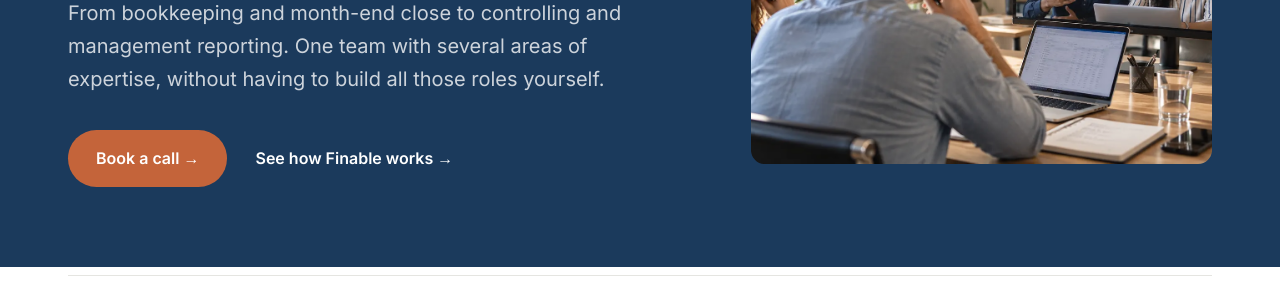
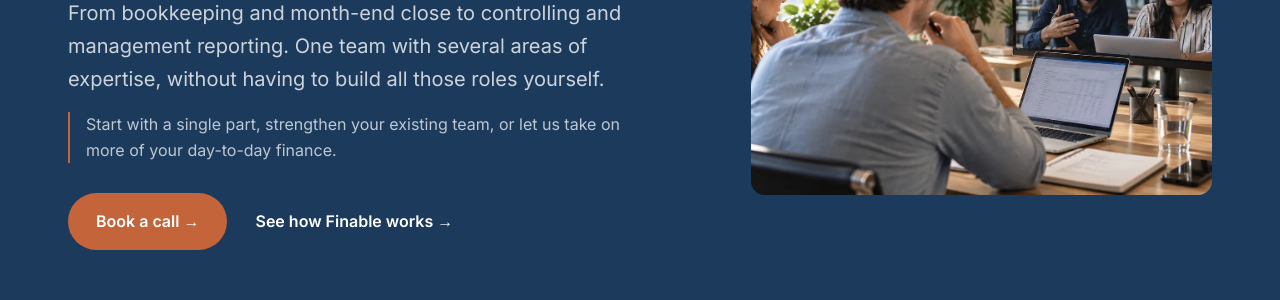
Before and after one commit to samsomtim-pixel/finable, an Astro site: page /en in a window 1280 px wide. Shown: the part 357-657 px from the top of the page. Built offline with nearby package versions, Linux system fonts and the light colour scheme; Astro itself is replaced by a stand-in of ours.

Commit message:
Hero: regel over beginnen met één onderdeel (#65)
De hero claimde de hele finance-functie en vroeg daarna om een gesprek.
Nergens stond dat je met één onderdeel kunt beginnen, terwijl de meeste
samenwerkingen zo starten: The Good Roll begon met het inboeken.

Een regel onder de introductie, rustiger gezet met een terracotta
accentlijn, zodat hij de drempel verlaagt in plaats van met de claim te
concurreren. Beide talen, omdat NL en EN een homepagecomponent delen.
Verder niets op de pagina gewijzigd.

```diff
--- a/src/components/Home.astro
+++ b/src/components/Home.astro
@@ -24,7 +24,8 @@ const { copy: c } = Astro.props;
         <div class="hero-brand" style="margin-bottom:26px">{c.hero.eyebrowA}<span>{c.hero.eyebrowB}</span></div>
         <h1 style="font-size:clamp(38px,4.6vw,56px);line-height:1.05;margin-bottom:26px">{c.hero.h1a} <span class="hero-h1-b">{c.hero.h1b}</span></h1>
         <p style="font-size:clamp(17px,1.7vw,20px);color:rgba(255,255,255,.78);max-width:560px;text-wrap:pretty">{c.hero.sub}</p>
-        <div style="display:flex;flex-wrap:wrap;align-items:center;gap:16px 28px;margin-top:34px">
+        <p class="hero-start">{c.hero.start}</p>
+        <div style="display:flex;flex-wrap:wrap;align-items:center;gap:16px 28px;margin-top:30px">
           <Button href={c.hero.cta.href}>{c.hero.cta.label} &rarr;</Button>
           <a href={c.hero.secondary.href} class="on-dark-link" style="font-weight:600;font-size:16px;color:var(--white)">{c.hero.secondary.label} &rarr;</a>
         </div>
@@ -246,6 +247,10 @@ const { copy: c } = Astro.props;
   /* Zodra de hero éénkolommig wordt, krijgt "Elke maand." een eigen regel: hetzelfde ritme als op desktop,
      en op mobiel voorkomt het dat de balanced wrap midden in "Wij runnen je finance." breekt. */
   @media (max-width:1023px){ .hero-h1-b{display:block} }
+  /* De 'begin met één onderdeel'-regel: direct onder de introductie, iets rustiger gezet met een
+     terracotta accentlijn, zodat de introductie de kop blijft dragen en deze regel de drempel
+     verlaagt in plaats van om aandacht te concurreren. */
+  .hero-start{margin-top:16px;padding-left:16px;border-left:2px solid var(--terracotta);font-size:16px;color:var(--on-dark-secondary);line-height:1.6;max-width:560px;text-wrap:pretty}
   a{transition:opacity .15s}
   a:hover{opacity:.72}
   .on-dark-link:hover{color:var(--terracotta);opacity:1}
--- a/src/copy/home.en.ts
+++ b/src/copy/home.en.ts
@@ -16,6 +16,7 @@ export const en: HomeCopy = {
     h1a: 'We run your finance.',
     h1b: 'Every month.',
     sub: 'From bookkeeping and month-end close to controlling and management reporting. One team with several areas of expertise, without having to build all those roles yourself.',
+    start: 'Start with a single part, strengthen your existing team, or let us take on more of your day-to-day finance.',
     cta: { href: '/en/book-a-call', label: 'Book a call' },
     secondary: { href: '/en/how-it-works', label: 'See how Finable works' },
     imgAlt: 'A video call with a spreadsheet on screen',
--- a/src/copy/home.nl.ts
+++ b/src/copy/home.nl.ts
@@ -28,6 +28,7 @@ export const nl: HomeCopy = {
     h1a: 'Wij runnen je finance.',
     h1b: 'Elke maand.',
     sub: 'Van financiële administratie en maandafsluiting tot controlling en managementrapportage. Één team met verschillende expertises, zonder dat je al die rollen zelf hoeft op te bouwen.',
+    start: 'Begin met \u00e9\u00e9n onderdeel, versterk je bestaande team of laat ons je dagelijkse finance breder verzorgen.',
     cta: { href: '/gesprek', label: 'Plan een gesprek' },
     secondary: { href: '/hoe-het-werkt', label: 'Bekijk hoe Finable werkt' },
     imgAlt: 'Overleg via videobellen, met een spreadsheet op het scherm',
--- a/src/copy/home.ts
+++ b/src/copy/home.ts
@@ -9,6 +9,8 @@ export interface HomeCopy {
     eyebrowA: string; eyebrowB: string;
     h1a: string; h1b: string;
     sub: string;
+    /** Eén regel direct onder de introductie: je hoeft niet alles tegelijk over te dragen. */
+    start: string;
     cta: Link; secondary: Link;
     imgAlt: string;
   };
```
